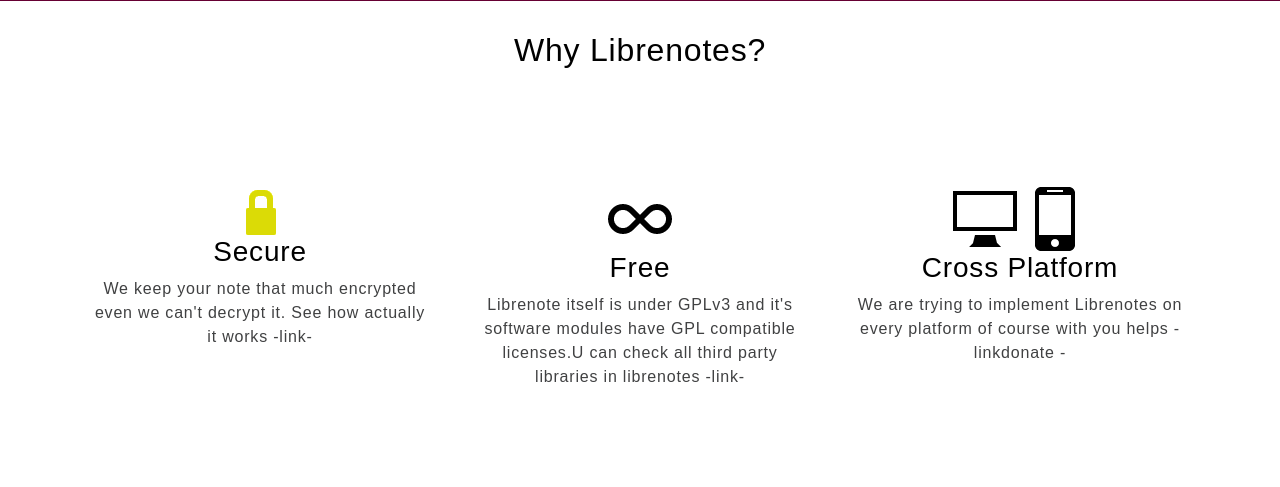
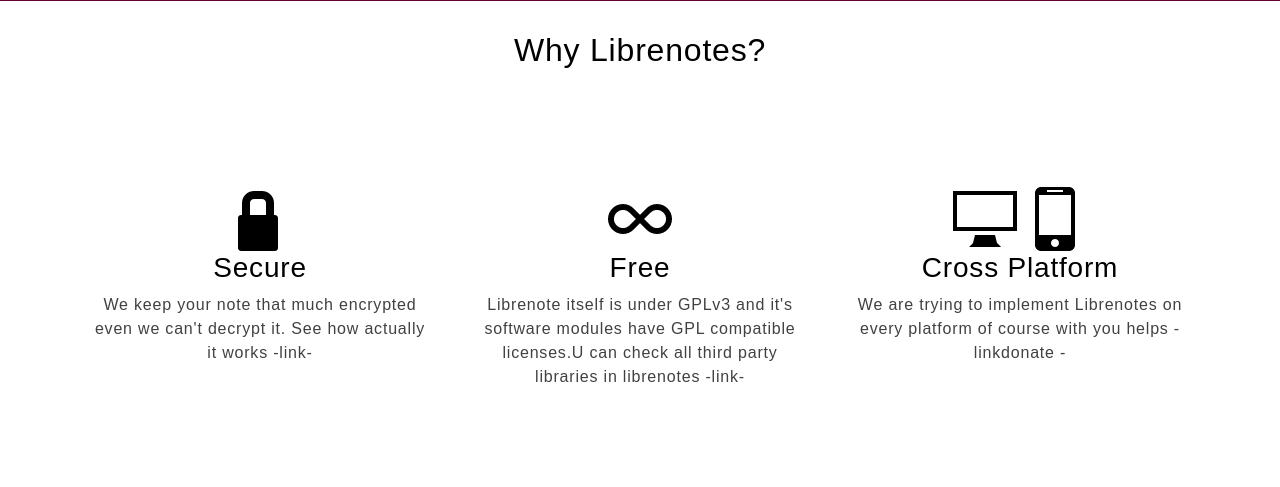
Before and after one commit to librenotes/web, a Flask app: page / in a window 1280 px wide. Shown: the part 672-1159 px from the top of the page. Run offline with Flask 2, Linux system fonts and the light colour scheme; parts of the project's set-up code (start-up, migrations or seed data) failed here and were passed over; some libraries are stand-ins or nearby versions.

Commit message:
index page icon level fixed

```diff
--- a/project/templates/index.html.j2
+++ b/project/templates/index.html.j2
@@ -84,7 +84,7 @@
     </div>
     <div class="row me-row content-ct icon">
         <div class="col-md-4 feature">
-           <img style="padding-left: 20px;" src="{{ url_for('static', filename='img/144-lock.png') }}" alt="lockimg">
+        <img style="padding-left: 20px;" src="{{ url_for('static', filename='img/144-lock-index.png') }}" alt="lockimg">
             <h3>Secure</h3>
             <p>We keep your note that much encrypted even we can't decrypt it. See how actually it works -link-</p>
         </div>
```
Also changed, not shown: project/static/img/144-lock-index.png (added).
